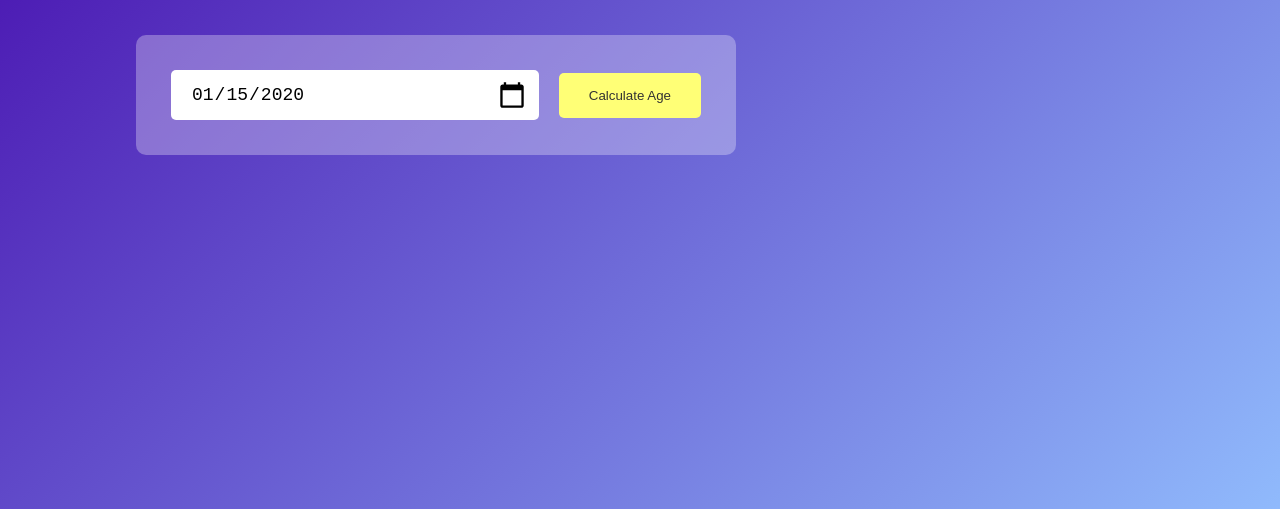
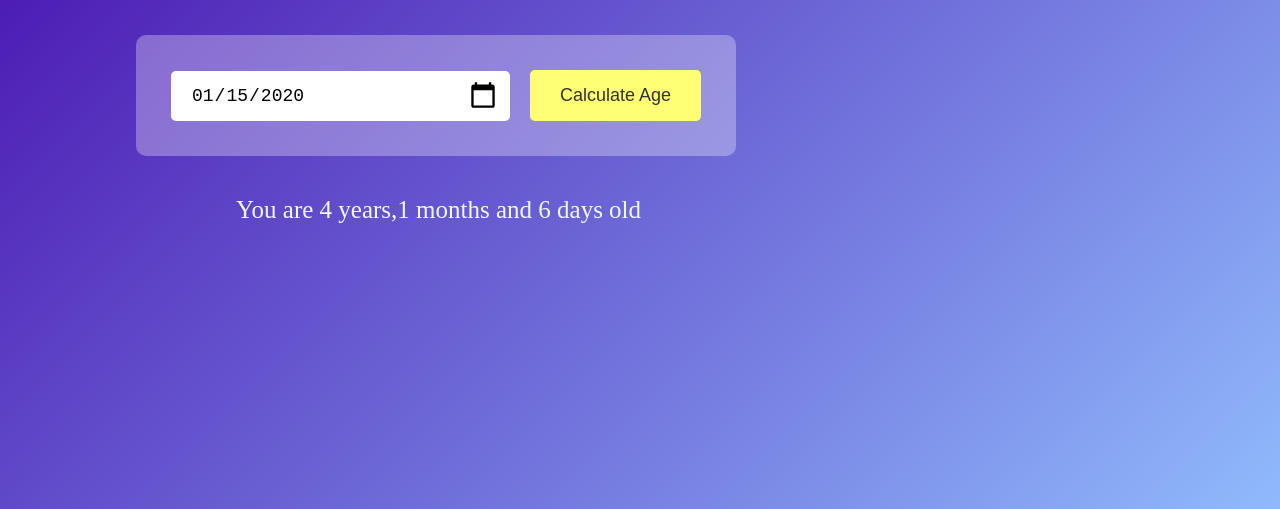
Before and after one commit to raut-jagdish/Age-Calculator, a plain HTML site: page index.html in a window 1280 px wide. Both pictures are taken after typing "2020-01-15" into the empty fields and a click on the button "Calculate Age". Shown: the part 291-800 px from the top of the page. Drawn offline with Linux system fonts and the light colour scheme.

Commit message:
Add files via upload

```diff
--- a/index.css
+++ b/index.css
@@ -57,6 +57,7 @@ font-size: 60px;
     font-weight: 500;
     color: #333;
     cursor: pointer;
+    font-size: 18px;
 }
 
 .container input::-webkit-calendar-picker-indicator{
@@ -71,3 +72,10 @@ font-size: 60px;
     background-size: 30px;
     cursor: pointer;
 }
+
+#result{
+    font-size: 25px;
+    font-weight: 500;
+    margin-left: 100px;
+
+}
--- a/index.html
+++ b/index.html
@@ -14,10 +14,9 @@
 
             <div class="container">
                 <input type="date" id="date">
-                <button onclick="calculate()">Calculate Age</button>
-                <p id="result"></p>
+                <button onclick="calculateAge()">Calculate Age</button>
             </div>
-
+            <p id="result"></p>
         </div>
 
 
--- a/index.js
+++ b/index.js
@@ -0,0 +1,47 @@
+let userInput = document.getElementById("date");
+userInput.max = new Date().toISOString().split("T")[0];
+let result = document.getElementById("result");
+
+function calculateAge(){
+    let birthDate = new Date(userInput.value);
+
+    let d1 = birthDate.getDate();
+    let m1 = birthDate.getMonth()+1;
+    let y1 = birthDate.getFullYear();
+
+    let today = new Date();
+
+    let d2 = today.getDate();
+    let m2 = today.getMonth()+1;
+    let y2 = today.getFullYear();
+
+    let d3,m3,y3;
+
+    y3=y2-y1;
+
+    if(m2>=m1){
+        m3=m2-m1;
+    }
+    else{
+        y3--;
+        m3=12+ m2-m1;
+    }
+
+    if(d2>=d1){
+        d3=d2-d1;
+    }
+    else{
+        m3--;
+        d3=getDaysInMonth(y1,m1)+d2-d1;
+    }
+
+    if(m3<0){
+        m3=11;
+        y3--;
+    }
+    result.innerHTML=`You are <span>${y3}</span> years,<span>${m3}</span> months and <span>${d3}</span> days old`
+}
+
+    function getDaysInMonth(){
+        return new Date(year,month,0).getDate();
+    }
```
